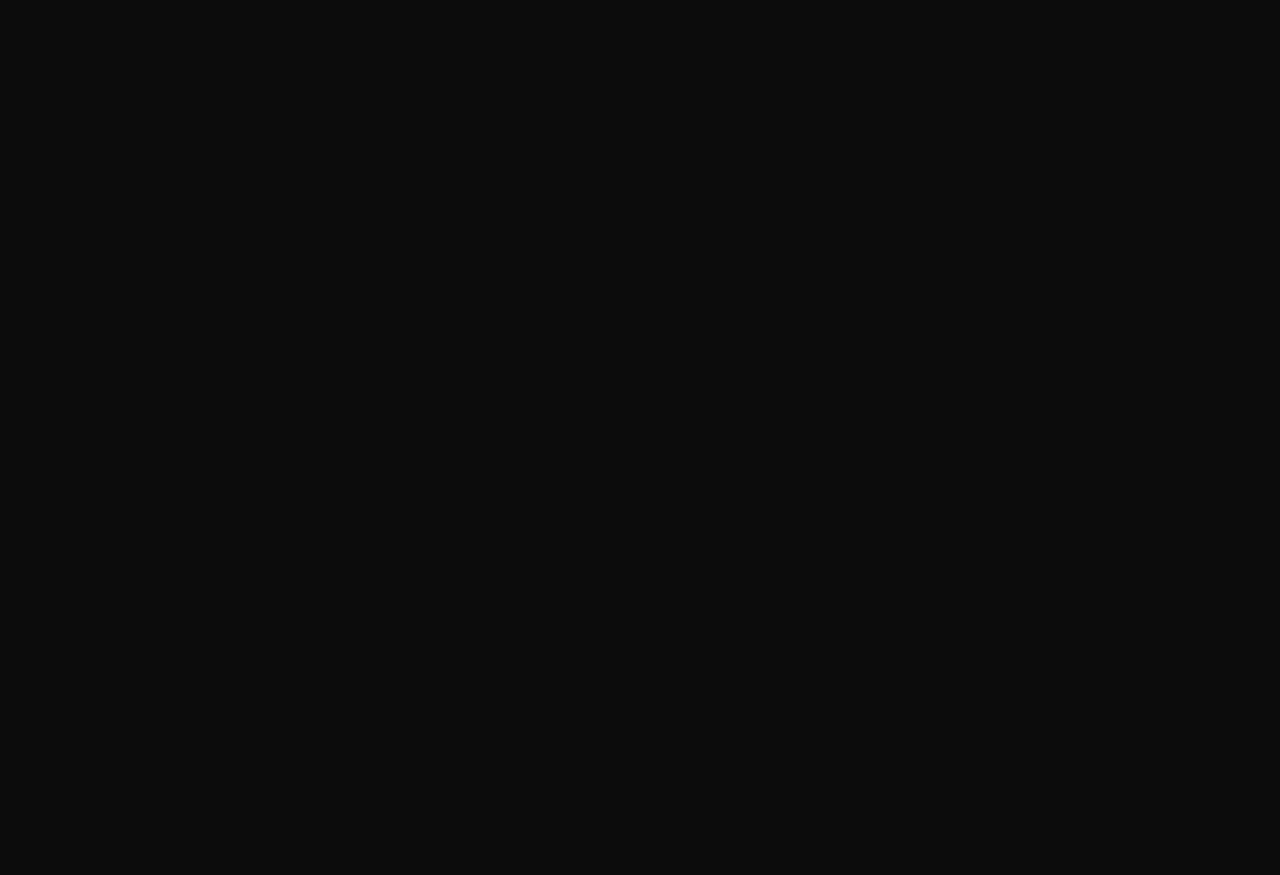
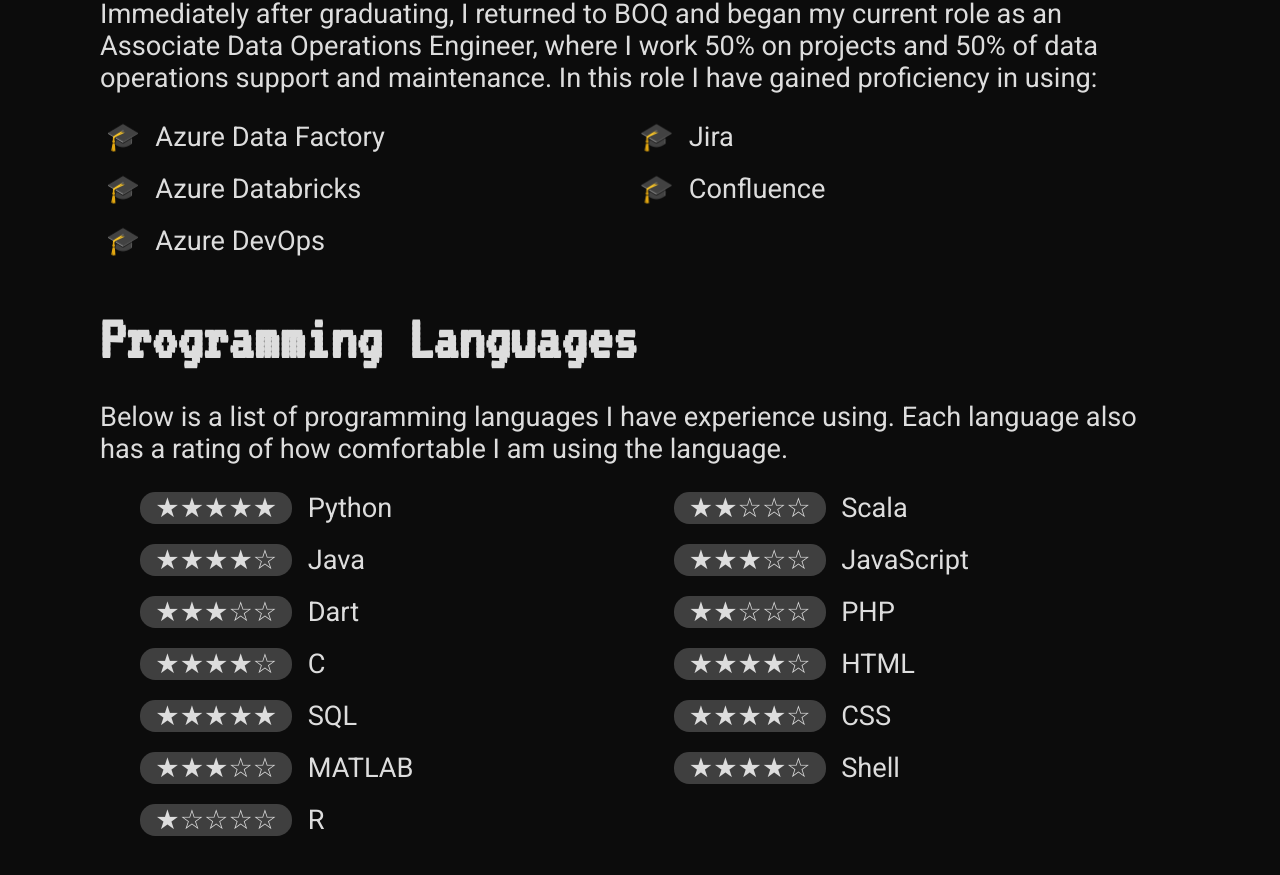
Before and after one commit to Mammoth1930/portfolio-site, a Vue app: page /about in a window 1280 px wide. Shown: the part 1359-2234 px from the top of the page. Before the commit the page ends 800 px from the top, so only its background shows below. Built offline with nearby package versions, Linux system fonts and the light colour scheme.

Commit message:
Added bullet point styling and programming languages

```diff
--- a/src/components/BulletPoints.vue
+++ b/src/components/BulletPoints.vue
@@ -14,4 +14,15 @@ export default {
 ul {
     columns: 2;
 }
+
+li {
+    list-style-type: "🎓";
+    padding-inline-start: 1ch;
+    padding-bottom: 20px;
+    margin-right: 50px;
+}
+
+li::marker {
+    font-size: 1em;
+}
 </style>
--- /dev/null
+++ b/src/components/ProgrammingLanguage.vue
@@ -0,0 +1,53 @@
+<template>
+    <ul>
+        <li v-for="language in languages" :class="language.rating">{{ language.name }}</li>
+    </ul>
+</template>
+
+<script>
+export default {
+    props: ['languages']
+}
+</script>
+
+<style scoped>
+ul {
+    columns: 2;
+}
+
+li {
+    /* list-style-type: "5"; */
+    list-style: none;
+    /* padding-inline-start: 1ch; */
+    padding-bottom: 20px;
+}
+
+.five::before {
+    content: "★★★★★";
+}
+
+.four::before {
+    content: "★★★★☆";
+}
+
+.three::before {
+    content: "★★★☆☆";
+}
+
+.two::before {
+    content: "★★☆☆☆";
+}
+
+.one::before {
+    content: "★☆☆☆☆";
+}
+
+li::before {
+    font-size: 1em;
+    background: var(--accent-color);
+    vertical-align: baseline;
+    margin-inline-end: 1ch;
+    padding-inline: 1ch;
+    border-radius: 1ch;
+}
+</style>
--- a/src/views/AboutView.vue
+++ b/src/views/AboutView.vue
@@ -7,26 +7,43 @@
                 I’m a very hard-working, motivated and personable data professional, who recently graduated from one of Australia’s highest-ranking universities, The University of Queensland, with a bachelor's degree in Computer Science. While completing this degree I fell in love with the theory and concepts of relational databases, artificial intelligence, and machine learning and as a result, chose Data Science as the major for my degree. While studying I also chose to work casually at the university by helping to teach and develop content for a first-year <a href="https://my.uq.edu.au/programs-courses/course.html?course_code=INFS1200" target="_blank" rel="noopener noreferrer">course</a> on relational databases and SQL. During my time at university, I was able to learn about and use many different data-driven concepts and tools including:
 
                 <BulletPoints :points="dataScienceConcepts" id="dataScienceConcepts"/>
+
+                I also spent a large portion of time during my degree learning about concepts for software development and computer science such as:
+
+                <BulletPoints :points="computerScienceConcepts" id="computerScienceConcepts"/>
+
+                Coming into my final year of study I also completed a twelve-week internship at the Bank Of Queensland, where I was able to put much of the theory taught in my degree to practical use; working on several projects and utilizing several industry standard tools including: Azure Data Factory, Microsoft Power BI, Microsoft SQL Server and Azure Blob Storage.<br/><br/>
+
+                <!-- <BulletPoints :points="internshipTechnologies" id="internshipTechnologies"/> -->
+
+                Immediately after graduating, I returned to BOQ and began my current role as an Associate Data Operations Engineer, where I work 50% on projects and 50% of data operations support and maintenance. In this role I have gained proficiency in using:
+
+                <BulletPoints :points="graduateJobTechnologies" id="graduateJobTechnologies"/>
             </p>
-            <ThemeButton/>
+            <h2>Programming Languages</h2>
+            <p>
+                Below is a list of programming languages I have experience using. Each language also has a rating of how comfortable I am using the language.
+
+                <ProgrammingLanguage :languages="languageList"/>
+            </p>
         </article>
-
-
     </section>
-
+    <ThemeButton/>
 </template>
 
 <script>
 import NavBar from "@/components/NavBar.vue"
 import BulletPoints from "@/components/BulletPoints.vue"
 import ThemeButton from "@/components/ThemeButton.vue"
+import ProgrammingLanguage from "@/components/ProgrammingLanguage.vue"
 
 export default {
     name: "AboutView",
     components: {
         NavBar,
         BulletPoints,
-        ThemeButton
+        ThemeButton,
+        ProgrammingLanguage
     },
     data() {
         return {
@@ -60,6 +77,21 @@ export default {
                 'Azure DevOps',
                 'Jira',
                 'Confluence'
+            ],
+            languageList: [
+                {name: "Python", rating: "five"},
+                {name: "Java", rating: "four"},
+                {name: "Dart", rating: "three"},
+                {name: "C", rating: "four"},
+                {name: "SQL", rating: "five"},
+                {name: "MATLAB", rating: "three"},
+                {name: "R", rating: "one"},
+                {name: "Scala", rating: "two"},
+                {name: "JavaScript", rating: "three"},
+                {name: "PHP", rating: "two"},
+                {name: "HTML", rating: "four"},
+                {name: "CSS", rating: "four"},
+                {name: "Shell", rating: "four"}
             ]
         }
     }
```
